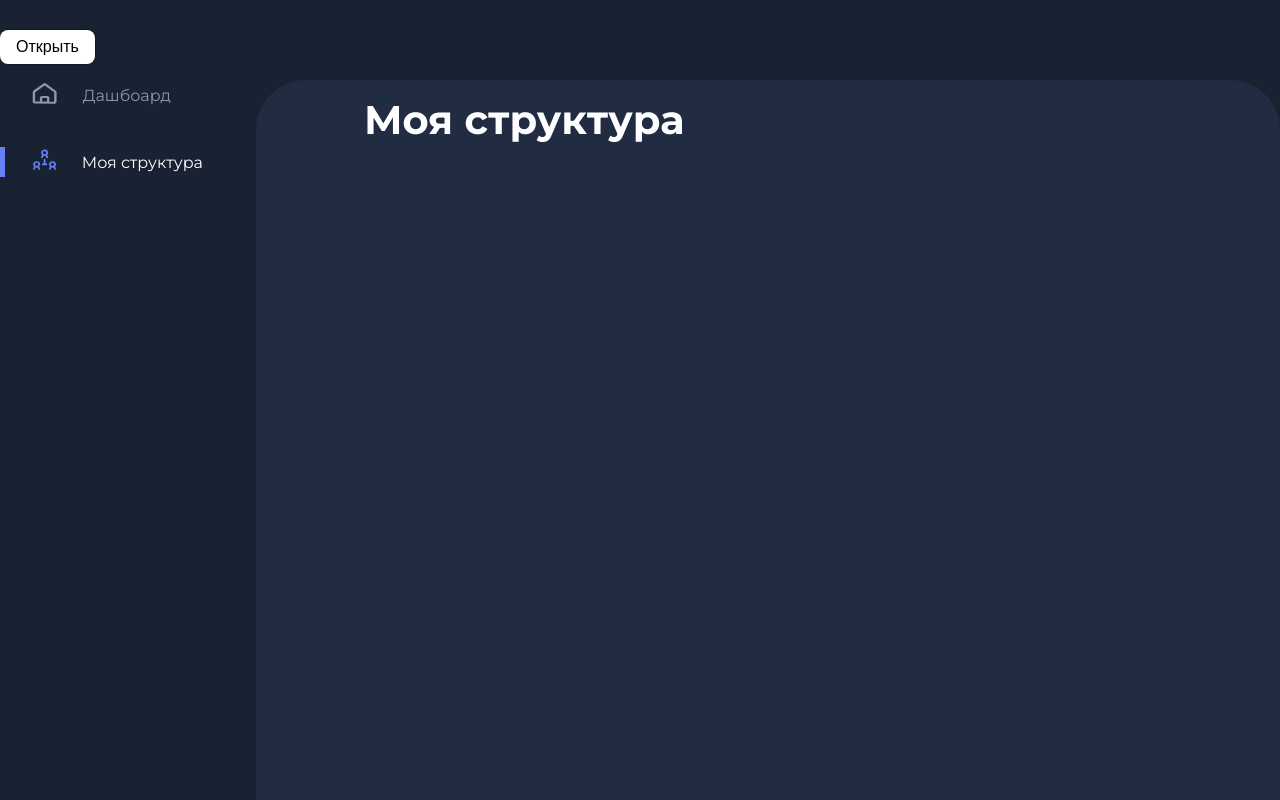
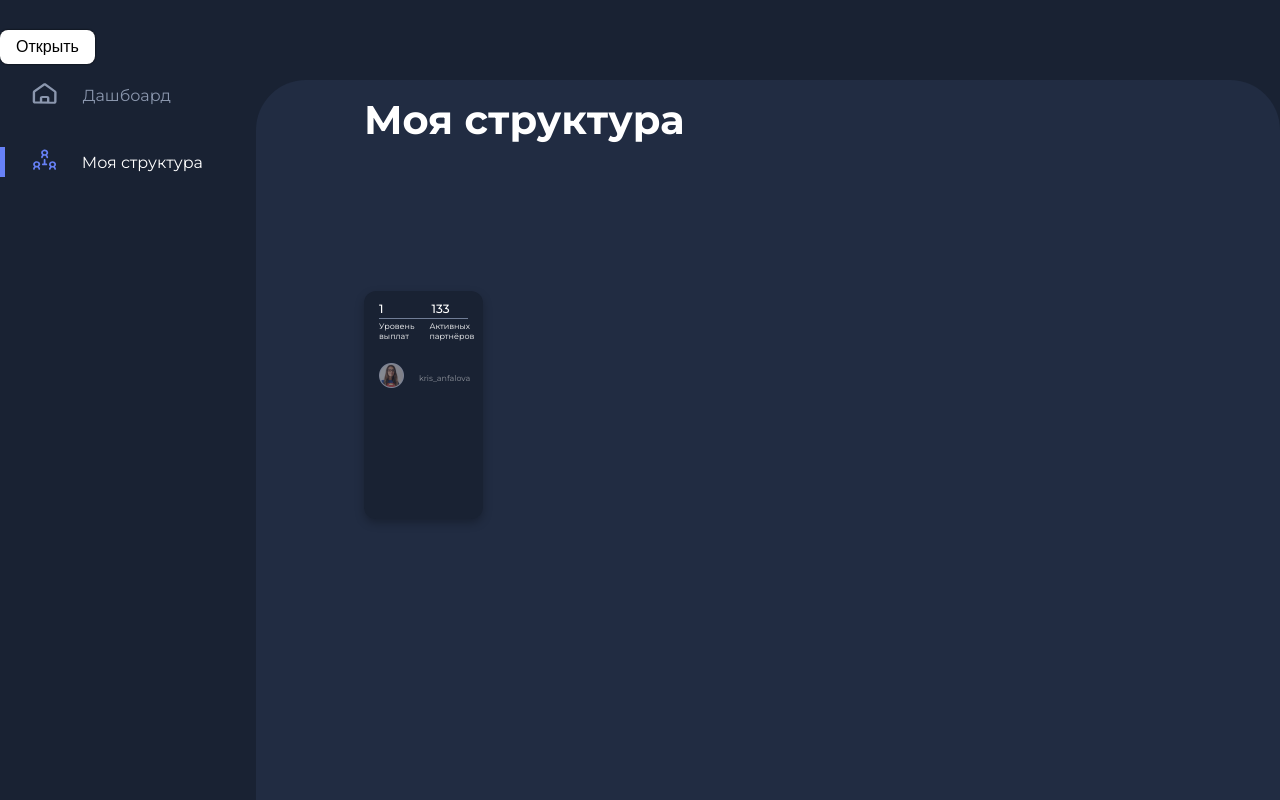
Before and after one commit to comp-master-byte/dfa-media, a React (Create React App) app: page /structure in a window 1280 px wide. Built offline with nearby package versions, Linux system fonts and the light colour scheme.

Commit message:
Карточка страницы структуры

```diff
--- /dev/null
+++ b/src/components/Card/Card.jsx
@@ -0,0 +1,27 @@
+import React from 'react';
+import styles from "./Card.module.scss";
+import avatar from "../../images/icons/avatarActive.png";
+
+export const Card = () => {
+    return (
+        <div className={styles.card}>
+            <div className={styles.cardNumbers}>
+                <div className={styles.cardNumber__level}>1</div>
+                <div className={styles.cardNumber__partners}>133</div>
+            </div>
+            <div className={styles.border} />
+            <div className={styles.cardInfo}>
+                <div className={styles.cardInfo__level}>Уровень выплат</div>
+                <div className={styles.cardInfo__partners}>Активных партнёров</div>
+            </div>
+            <div className={styles.avatarList}>
+                <div className={styles.avatarItem}>
+                    <div className={styles.avatarItem__img}>
+                        <img src={avatar} alt="" />
+                    </div>
+                    <div className={styles.avatarItem__nickname}>kris_anfalova</div>
+                </div>
+            </div>
+        </div>
+    )
+}
--- /dev/null
+++ b/src/components/Card/Card.module.scss
@@ -0,0 +1,76 @@
+.card {
+    background-color: #192233;
+    filter: drop-shadow(0px 4px 4px rgba(0, 0, 0, 0.25));
+    padding: .625rem .9375rem;
+    width: 119px;
+    height: 228px;
+    transition: .25s;
+    border-radius: 12px;
+    margin-top: 147px;
+
+    &:hover {
+        box-shadow: 0 0 5px #000;
+        cursor: pointer;
+    }
+
+    .border {
+        height: 1px;
+        width: 100%;
+        background-color: #707D96;
+        margin: 2px 0;
+    }
+
+    .cardNumbers {
+        display: flex;
+        align-items: center;
+        color: #fff;
+        font-size: .75rem;
+        font-weight: 500;
+
+        .cardNumber__level {
+            margin-right: 3rem;
+        }
+    }
+
+    .cardInfo {
+        display: flex;
+        align-items: center;
+        color: #fff;
+        font-size: .5rem;
+        font-weight: 400;
+
+        .cardInfo__level {
+            margin-right: .9375rem;
+        }
+    }
+
+    .avatarList {
+        margin-top: 1.375rem;
+
+        .avatarItem {
+            display: flex;
+            align-items: center;
+            color: #fff;
+            font-weight: 400;
+            opacity: .5;
+            transition: .25s;
+
+            &:hover {
+                opacity: 1;
+            }
+
+            .avatarItem__img {
+                margin-right: .9375rem;
+
+                img {
+                    width: 25px;
+                    height: 25px;
+                }
+            }
+
+            .avatarItem__nickname {
+                font-size: .5rem;
+            }
+        }
+    }
+}
--- a/src/pages/MyStructure/MyStructure.jsx
+++ b/src/pages/MyStructure/MyStructure.jsx
@@ -1,10 +1,12 @@
 import React from 'react';
 import styles from "./MyStructure.module.scss";
+import { Card } from '../../components/Card/Card.jsx';
 
 export const MyStructure = () => {
     return (
         <div className={styles.structure}>
             <div className={styles.structure__title}>Моя структура</div>
+            <Card />
         </div>
     )
 }
```
Also changed, not shown: src/images/avatar.png (added), src/images/icons/avatarActive.png (added).
